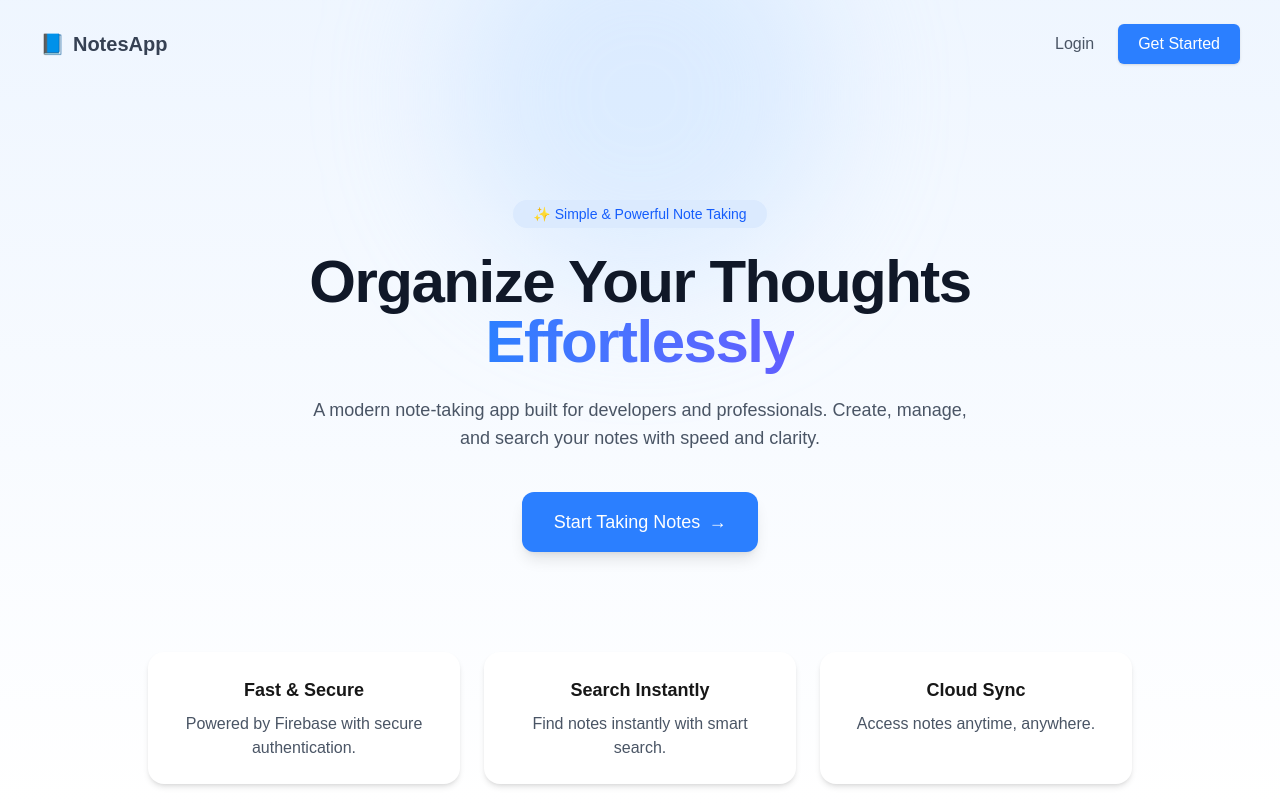
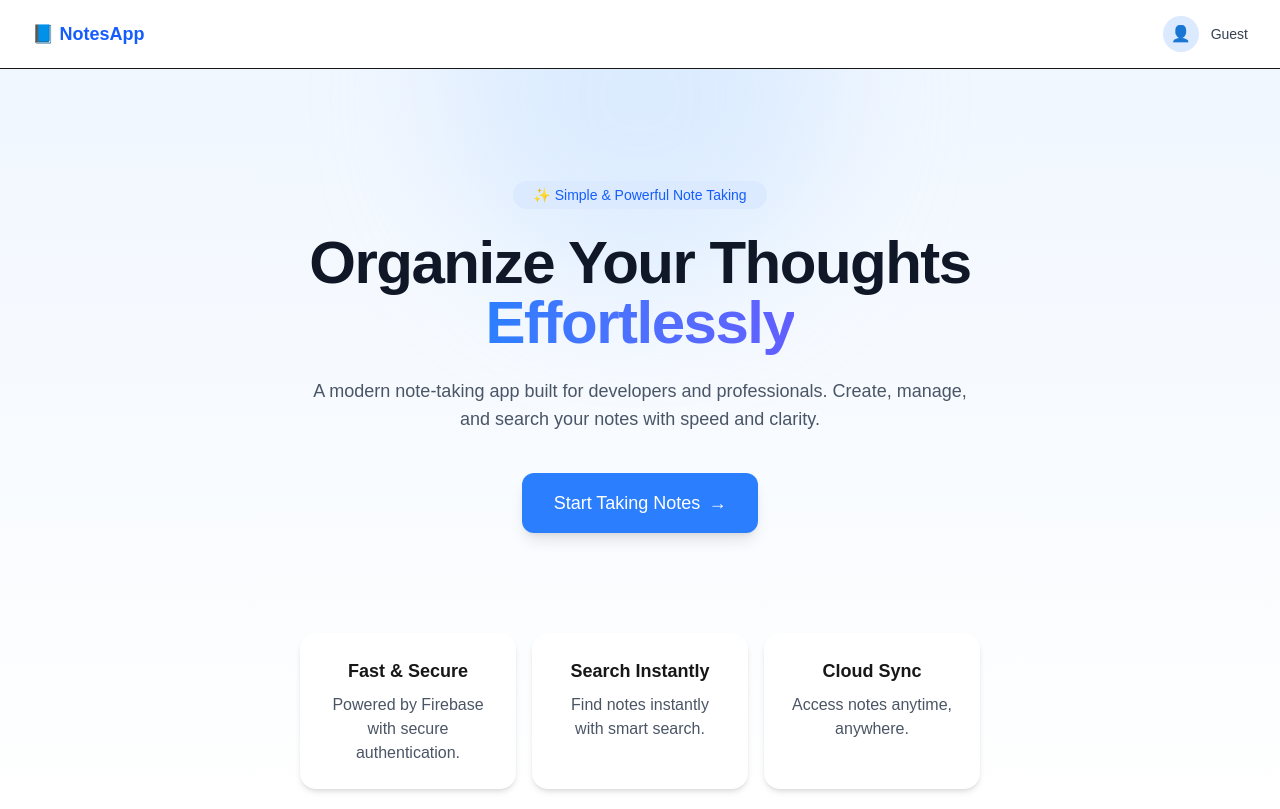
Before and after one commit to Shubham-Atri99/Nextjs_notesApp, a Next.js app: page / in a window 1280 px wide. Built offline with nearby package versions, Linux system fonts and the light colour scheme; no server answers.

Commit message:
some bug fixes

```diff
--- a/app/page.tsx
+++ b/app/page.tsx
@@ -3,39 +3,27 @@
 import Link from "next/link";
 import { motion } from "framer-motion";
 import AuthAwareCTA from "@/components/AuthAwareCTA";
+import Navbar from "@/components/Navbar";
 
 export default function HomePage() {
   return (
     <main className="relative min-h-screen overflow-hidden bg-gradient-to-b from-blue-50 to-white">
 
-      <div className="absolute -top-24 left-1/2 h-96 w-96 -translate-x-1/2 rounded-full bg-blue-200/40 blur-3xl" />
+      <div className="absolute -top-16 sm:-top-24 left-1/2 h-64 w-64 sm:h-96 sm:w-96 -translate-x-1/2 rounded-full bg-blue-200/40 blur-3xl" />
 
 
-      <motion.nav
+      <motion.div
         initial={{ y: -20, opacity: 0 }}
         animate={{ y: 0, opacity: 1 }}
         transition={{ duration: 0.6 }}
-        className="relative z-10 flex items-center justify-between px-10 py-6"
+        className="relative z-10 w-full"
       >
-        <div className="flex items-center gap-2 text-xl font-semibold">
-          📘 <span  className=" text-gray-700">NotesApp</span>
-        </div>
-
-        <div className="flex items-center gap-6">
-          <Link href="/login" className="text-gray-600 hover:text-black">
-            Login
-          </Link>
-          <Link
-            href="/register"
-            className="rounded-md bg-blue-500 px-5 py-2 text-white shadow hover:bg-blue-600"
-          >
-            Get Started
-          </Link>
-        </div>
-      </motion.nav>
+        {/* Responsive Navbar component */}
+        <Navbar />
+      </motion.div>
 
 
-      <section className="relative z-10 flex flex-col items-center px-6 pt-28 text-center">
+      <section className="relative z-10 flex flex-col items-center px-4 sm:px-6 pt-20 sm:pt-28 text-center max-w-3xl mx-auto">
 
         <motion.span
           initial={{ scale: 0.9, opacity: 0 }}
@@ -51,7 +39,7 @@ export default function HomePage() {
           initial={{ y: 30, opacity: 0 }}
           animate={{ y: 0, opacity: 1 }}
           transition={{ delay: 0.3 }}
-          className="text-5xl font-extrabold tracking-tight text-gray-900 md:text-6xl"
+          className="text-3xl sm:text-4xl md:text-5xl lg:text-6xl font-extrabold tracking-tight text-gray-900"
         >
           Organize Your Thoughts
           <br />
@@ -65,7 +53,7 @@ export default function HomePage() {
           initial={{ y: 20, opacity: 0 }}
           animate={{ y: 0, opacity: 1 }}
           transition={{ delay: 0.45 }}
-          className="mt-6 max-w-2xl text-lg text-gray-600"
+          className="mt-6 max-w-full sm:max-w-2xl text-base sm:text-lg text-gray-600"
         >
           A modern note-taking app built for developers and professionals.
           Create, manage, and search your notes with speed and clarity.
@@ -76,7 +64,7 @@ export default function HomePage() {
           initial={{ y: 20, opacity: 0 }}
           animate={{ y: 0, opacity: 1 }}
           transition={{ delay: 0.6 }}
-          className="mt-10 flex flex-col gap-4 sm:flex-row"
+          className="mt-10 flex w-full justify-center flex-col items-center gap-4 sm:flex-row"
         >
           <AuthAwareCTA />
         </motion.div>
@@ -86,7 +74,7 @@ export default function HomePage() {
           initial={{ opacity: 0 }}
           animate={{ opacity: 1 }}
           transition={{ delay: 0.8 }}
-          className="mt-20 p-5 grid max-w-5xl grid-cols-1 gap-6 md:grid-cols-3"
+          className="mt-20 p-4 sm:p-5 grid max-w-5xl grid-cols-1 gap-4 md:grid-cols-3 mx-auto"
         >
           {[
             {
```
